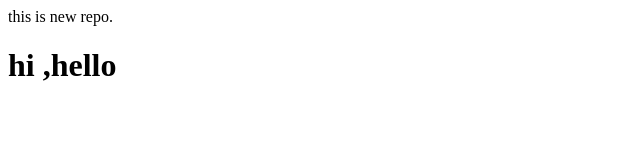
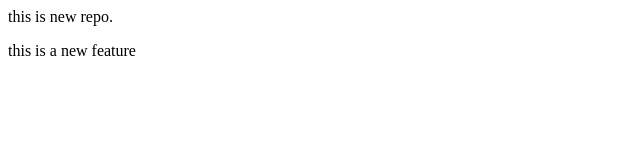
Before and after one commit to prajapatijeel/localRepo, a plain HTML site: page index.html in a window 1280 px wide. Shown: the whole page, without its empty margins (0-640 px from the left). Drawn offline with Linux system fonts and the light colour scheme.

Commit message:
Add a paragraph

```diff
--- a/index.html
+++ b/index.html
@@ -1,2 +1,2 @@
 <p>this is new repo.</p>
-<h1>hi ,hello </h1>
+<p>this is a new feature</p>
```
